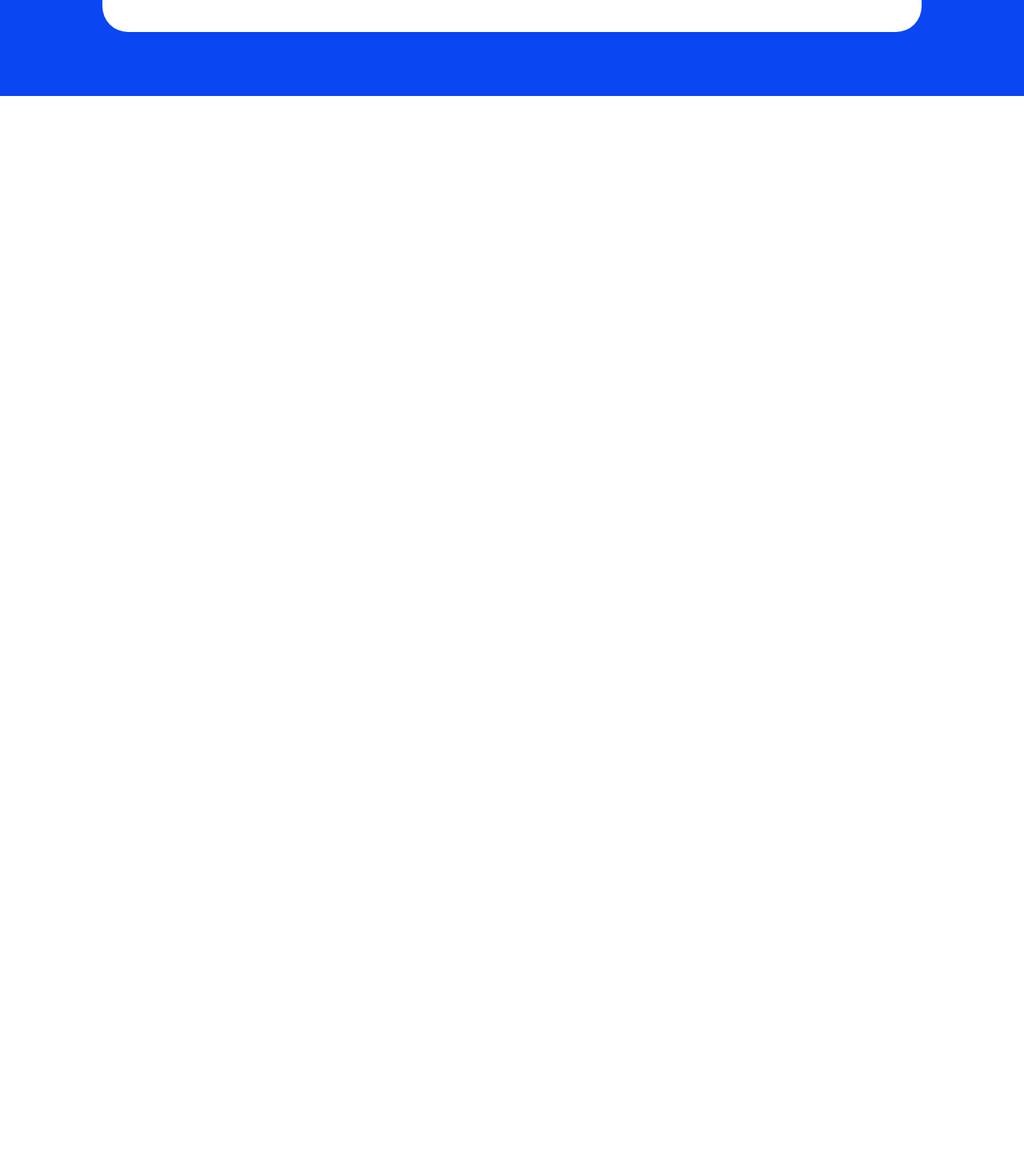
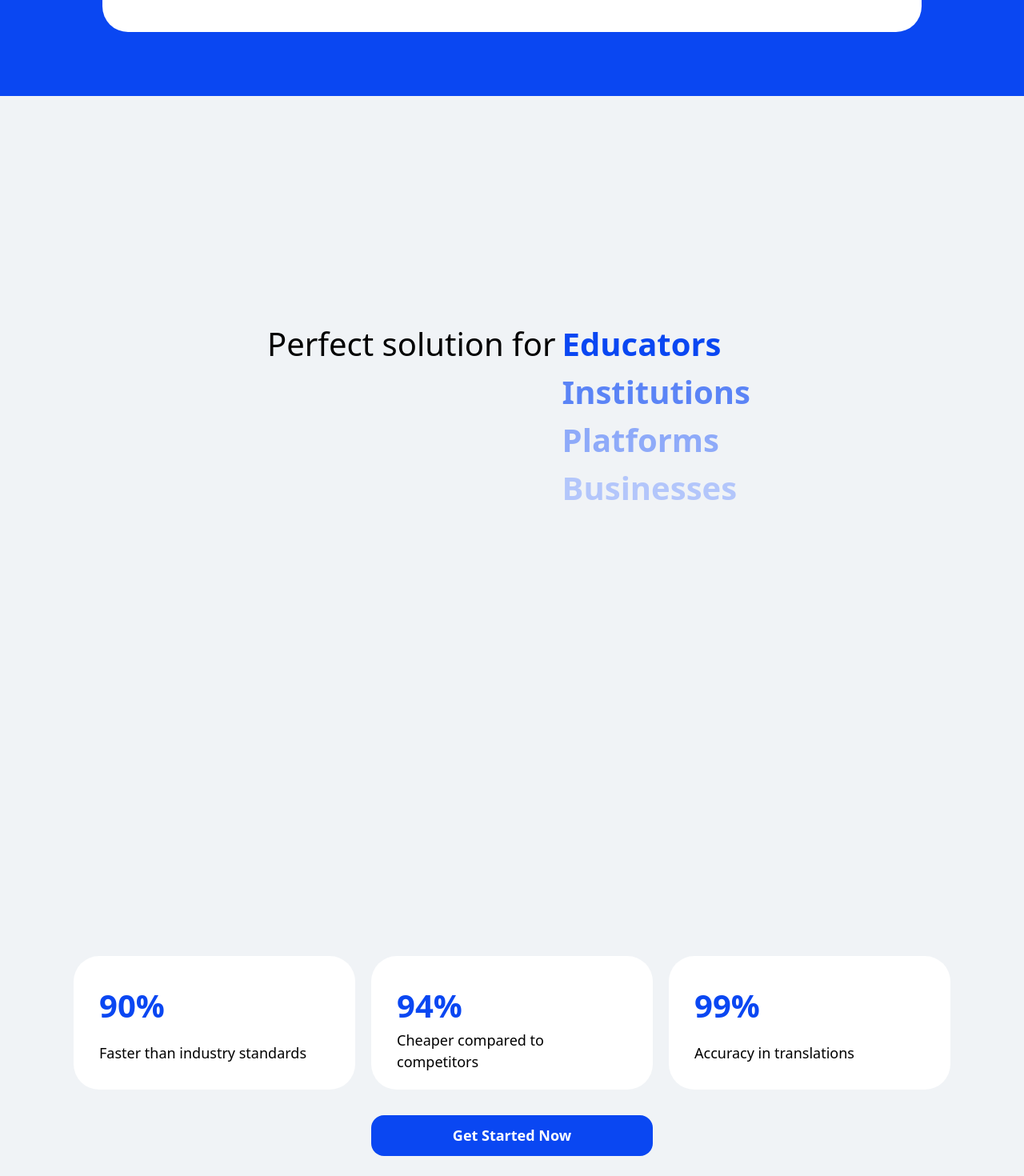
Before and after one commit to shrikarlekkala/MetaFrazoUI, a React (Vite) app in the folder frontend/: page / in a window 1280 px wide. Shown: the part 1480-2950 px from the top of the page at 80% size. Before the commit the page ends 1600 px from the top, so only its background shows below. Built offline with nearby package versions, Linux system fonts and the light colour scheme.

Commit message:
chore: Add PreTest and Testimonials sections to homepage

```diff
--- a/frontend/src/App.jsx
+++ b/frontend/src/App.jsx
@@ -1,11 +1,15 @@
 import Hero from "./sections/Hero";
+import PreTest from "./sections/PreTest";
 import ShowReel from "./sections/ShowReel";
+import Testimonials from "./sections/Testimonials";
 
 export default function App() {
   return (
     <>
     <Hero/>
     <ShowReel/>
+    <PreTest/>
+    <Testimonials/>
     </>
   )
 }
--- /dev/null
+++ b/frontend/src/components/Tesimonials_Card.jsx
@@ -0,0 +1,17 @@
+import React from 'react'
+
+function Tesimonials_Card(props) {
+    return (
+        <>
+            <div className="flex flex-col mx-[10px] bg-white p-8 rounded-[32px] w-[352px] h-[167px] justify-between">
+                <div className="text-[40px] font-bold text-[#0A47F2]">
+                    {props.percentage}
+                </div>
+                <div className="text-[18px]">
+                    {props.text}
+                </div>
+            </div>
+        </>)
+}
+
+export default Tesimonials_Card
--- /dev/null
+++ b/frontend/src/sections/PreTest.jsx
@@ -0,0 +1,23 @@
+import React from 'react'
+
+function PreTest() {
+    return (
+        <>
+            <div className="bg-[#F0F3F6] flex w-full h-screen justify-center items-center text-[40px]">
+                <div className="flex">
+                    <div className="text">
+                        Perfect solution for
+                    </div>
+                    <div className="text flex flex-col font-bold">
+                        <div className="px-2 text-[#0A47F2]">Educators</div>
+                        <div className="px-2 text-[#5B84F6]">Institutions</div>
+                        <div className="px-2 text-[#8EAAF9]">Platforms</div>
+                        <div className="px-2 text-[#B3C6FB]">Businesses</div>
+                    </div>
+                </div>
+            </div>
+        </>
+    )
+}
+
+export default PreTest
--- /dev/null
+++ b/frontend/src/sections/Testimonials.jsx
@@ -0,0 +1,20 @@
+import React from 'react'
+import Tesimonials_Card from '../components/Tesimonials_Card'
+
+function Testimonials() {
+    return (
+        <>
+            <div className="bg-[#F0F3F6] flex w-full h-screen flex-col items-center justify-center">
+                <div className="flex">
+                    <Tesimonials_Card percentage={"90%"} text={"Faster than industry standards"}/>
+                    <Tesimonials_Card percentage={"94%"} text={"Cheaper compared to competitors"}/>
+                    <Tesimonials_Card percentage={"99%"} text={"Accuracy in translations"}/>
+                </div>
+                <div className="w-[352px] h-[51px] mt-[32px] bg-[#0A47F2] rounded-[16px] text-[18px] text-white flex items-center justify-center font-bold">
+                Get Started Now
+                </div>
+            </div>
+        </>)
+}
+
+export default Testimonials
```
